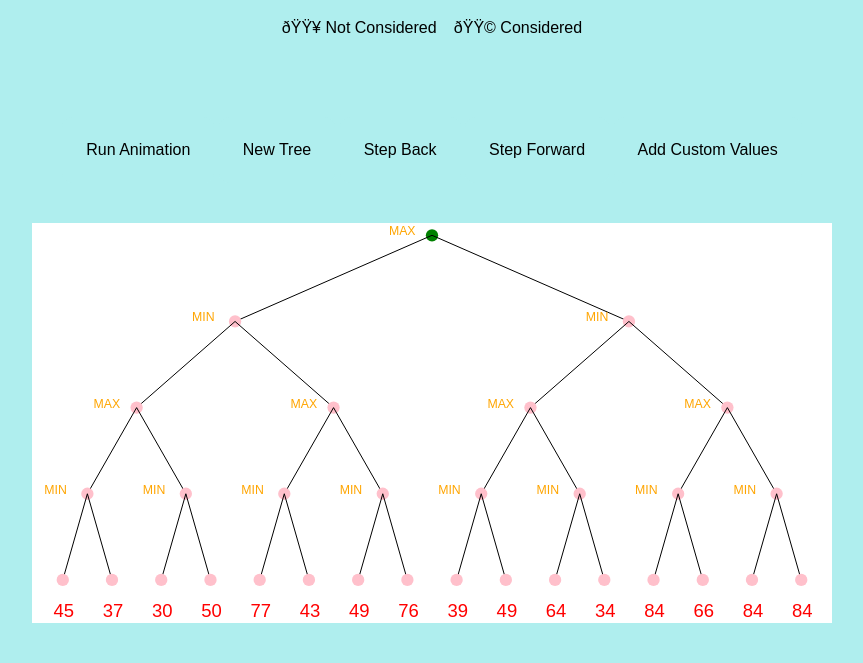
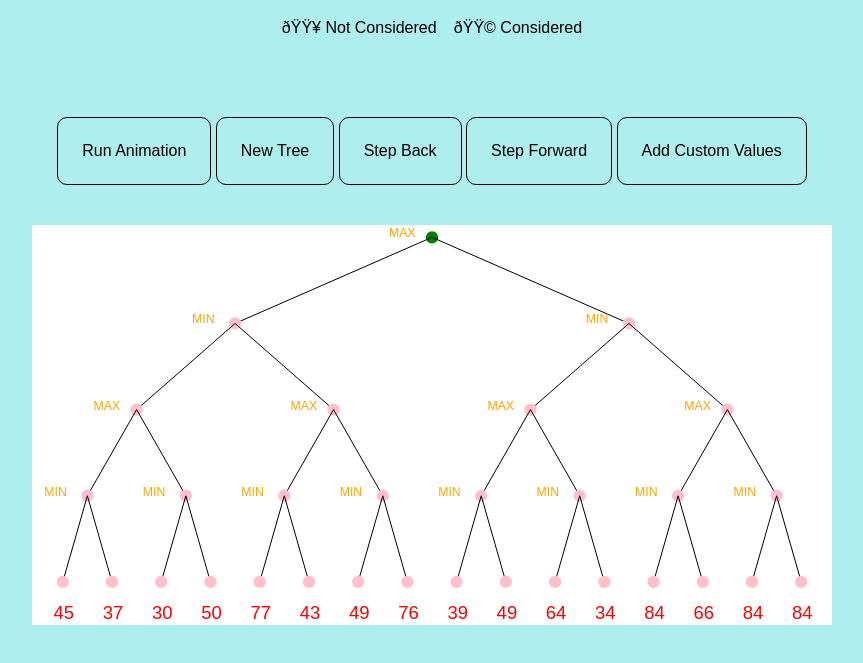
Before and after one commit to MarkLee7916/Minimax-Alpha-Beta-Visualiser, a plain HTML site: page index.html in a window 1280 px wide. Shown: the part 61-724 px from the top of the page, without its empty margins (208-1071 px from the left). Drawn offline with Linux system fonts and the light colour scheme.

Commit message:
Tweak border

```diff
--- a/index.css
+++ b/index.css
@@ -19,7 +19,7 @@
 }
 
 button {
-  border: black;
+  border: 1px solid black;
   background-color: paleturquoise;
   color: black;
   font-size: 2vmin;
```
